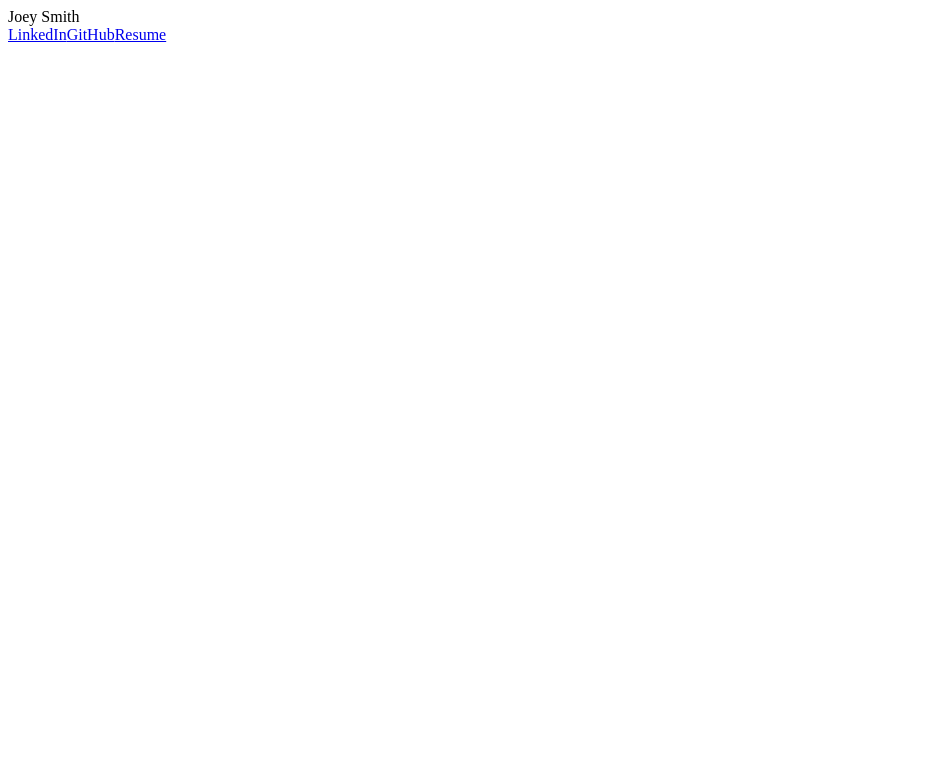
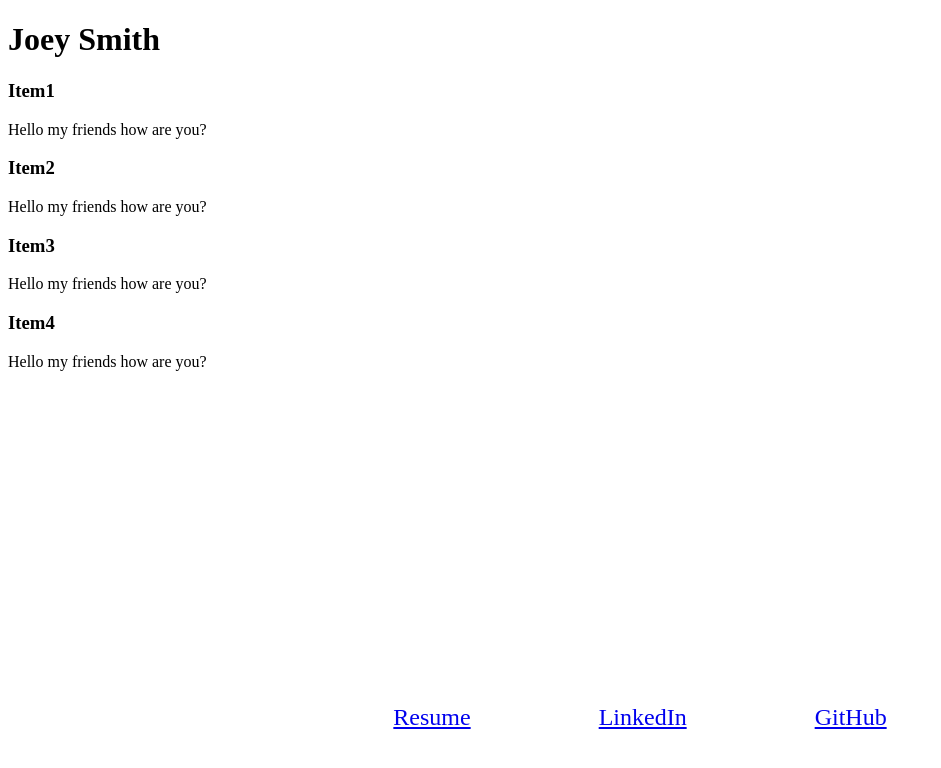
Before and after one commit to josephdougs/personal_site, a Next.js app in the folder personal_site/: page /home in a window 1280 px wide. Shown: the top 768 px of the page, without its empty margins (0-941 px from the left). Built offline with nearby package versions, Linux system fonts and the light colour scheme.

Commit message:
bottom generally working

```diff
--- a/personal_site/app/general.css
+++ b/personal_site/app/general.css
@@ -1,3 +1,23 @@
 .joeyDropDown {
     color: red;
 }
+
+.bottomBorder {
+    /* affix to bottom of page */
+    position:fixed;
+    left:0px;
+    bottom:0px;
+    /* TODO make height much taller for large screens and smaller for small ones */
+    height:6em;
+    width:100%;
+
+    text-align: center;
+
+    /* figure out what to do when it gets very small
+    or maye not. maybe that's out of scope of what I care about */
+    .bottomLink {
+        padding-right: 5%;
+        padding-left: 5%;
+        font-size: x-large;
+    }
+}
--- a/personal_site/pages/home/index.js
+++ b/personal_site/pages/home/index.js
@@ -1,3 +1,5 @@
+import '../../app/general.css';
+
 export default function HomePage() {
     return (
 <div class="container">
@@ -6,7 +8,7 @@ export default function HomePage() {
             <div class="sideAnimationOverlay">
                 <div class="titleMenu">
                     <div class="title">
-                        Joey Smith
+                        <h1>Joey Smith</h1>
                     </div>
                     <div class="menuOuter">
                     </div>
@@ -15,10 +17,28 @@ export default function HomePage() {
                 </div>
             </div>
         </div>
+        <div class="mainContent">
+            <div class="contentItem">
+                <h3>Item1</h3>
+                <p>Hello my friends how are you?</p>
+            </div>
+            <div class="contentItem">
+                <h3>Item2</h3>
+                <p>Hello my friends how are you?</p>
+            </div>
+            <div class="contentItem">
+                <h3>Item3</h3>
+                <p>Hello my friends how are you?</p>
+            </div>
+            <div class="contentItem">
+                <h3>Item4</h3>
+                <p>Hello my friends how are you?</p>
+            </div>
+        </div>
         <div class="bottomBorder">
-            <a class="linkedIn" href="https://www.linkedin.com/in/joeydsmith/">LinkedIn</a>
-            <a class="gitHub" href="https://github.com/josephdougs">GitHub</a>
-            <a class="resume" href="./Joseph_D_Smith_resume.pdf">Resume</a>
+            <a class="bottomLink resume" href="./Joseph_D_Smith_resume.pdf">Resume</a>
+            <a class="bottomLink linkedIn" href="https://www.linkedin.com/in/joeydsmith/">LinkedIn</a>
+            <a class="bottomLink gitHub" href="https://github.com/josephdougs">GitHub</a>
         </div>
     </div>
 </div>
```
